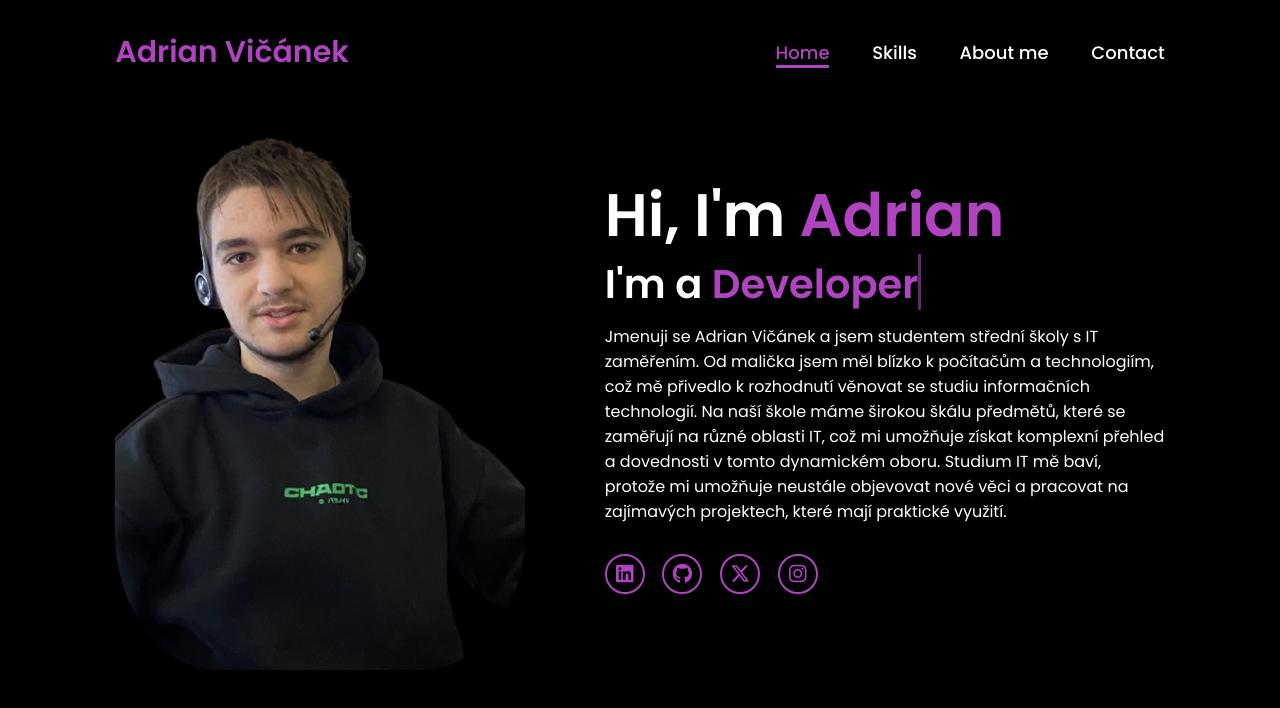
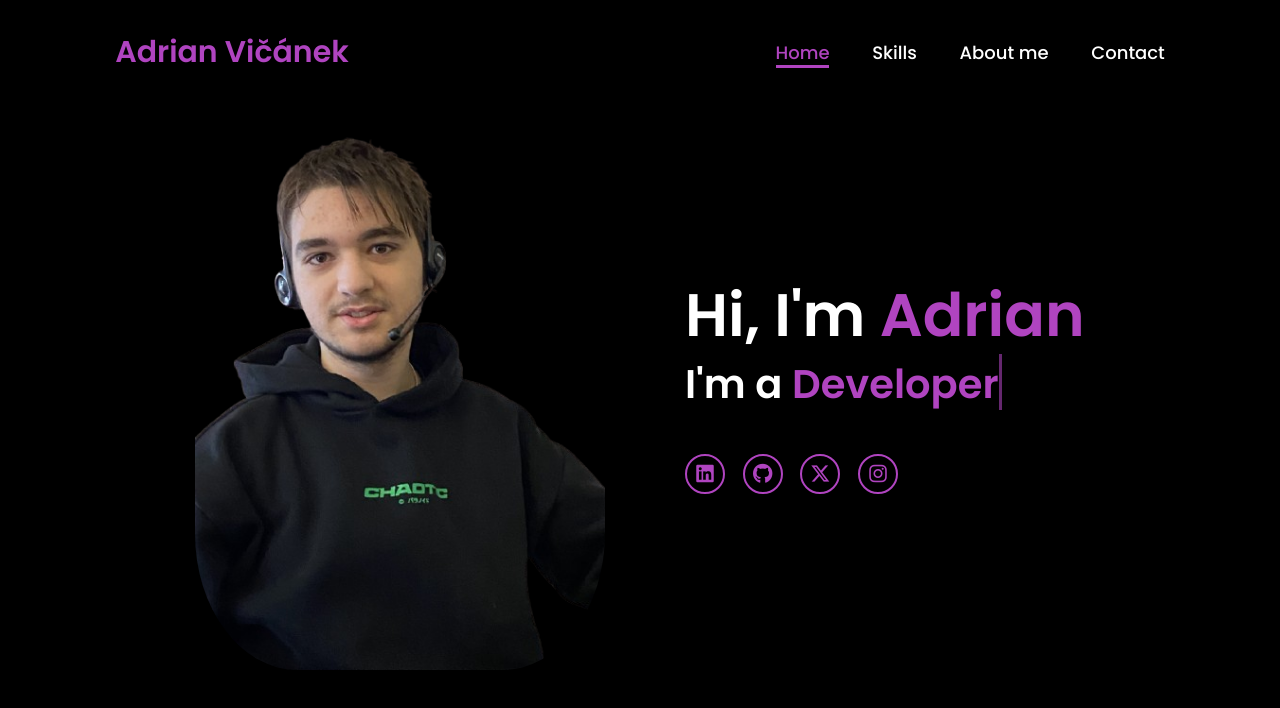
Before and after one commit to adikBTW/Portfolio_, a plain HTML site: page Hlavní portfolio/index.html in a window 1280 px wide. Drawn offline with Linux system fonts and the light colour scheme.

Commit message:
Update index.html

```diff
--- a/Hlavní portfolio/index.html
+++ b/Hlavní portfolio/index.html
@@ -26,7 +26,6 @@
         <div class="home-content">
             <h1>Hi, I'm <span>Adrian</span></h1>
             <h3 class="typing-text">I'm a <span></span></h3>
-            <p>Jmenuji se Adrian Vičánek a jsem studentem střední školy s IT zaměřením. Od malička jsem měl blízko k počítačům a technologiím, což mě přivedlo k rozhodnutí věnovat se studiu informačních technologií. Na naší škole máme širokou škálu předmětů, které se zaměřují na různé oblasti IT, což mi umožňuje získat komplexní přehled a dovednosti v tomto dynamickém oboru. Studium IT mě baví, protože mi umožňuje neustále objevovat nové věci a pracovat na zajímavých projektech, které mají praktické využití.</p>
             <div class="social-icons">
                 <a href="https://www.linkedin.com/in/adrian-vičánek-7661b8313/"><i class="fa-brands fa-linkedin"></i></a>
                 <a href="https://github.com/adikBTW"><i class="fa-brands fa-github"></i></a>
```
